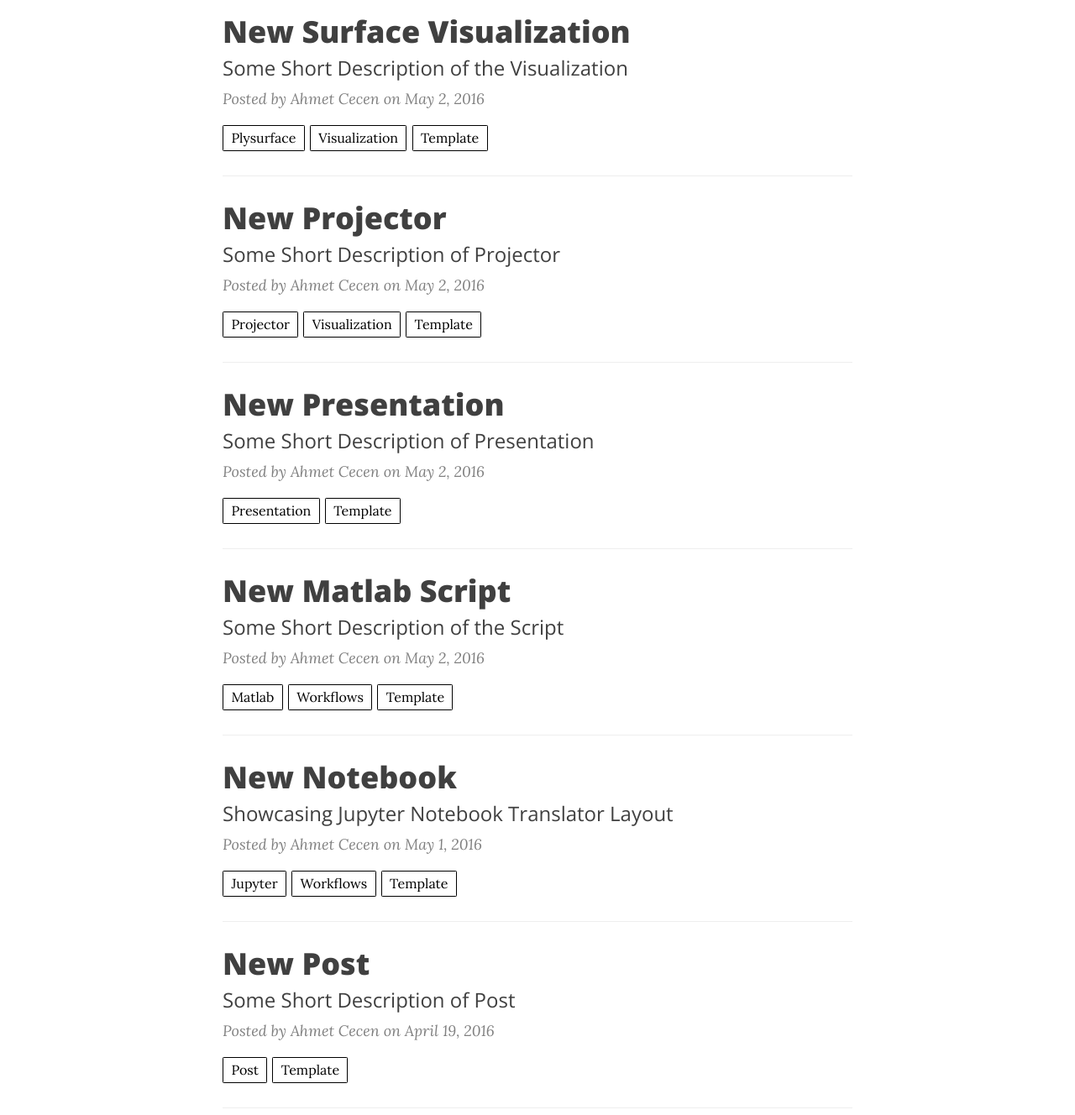
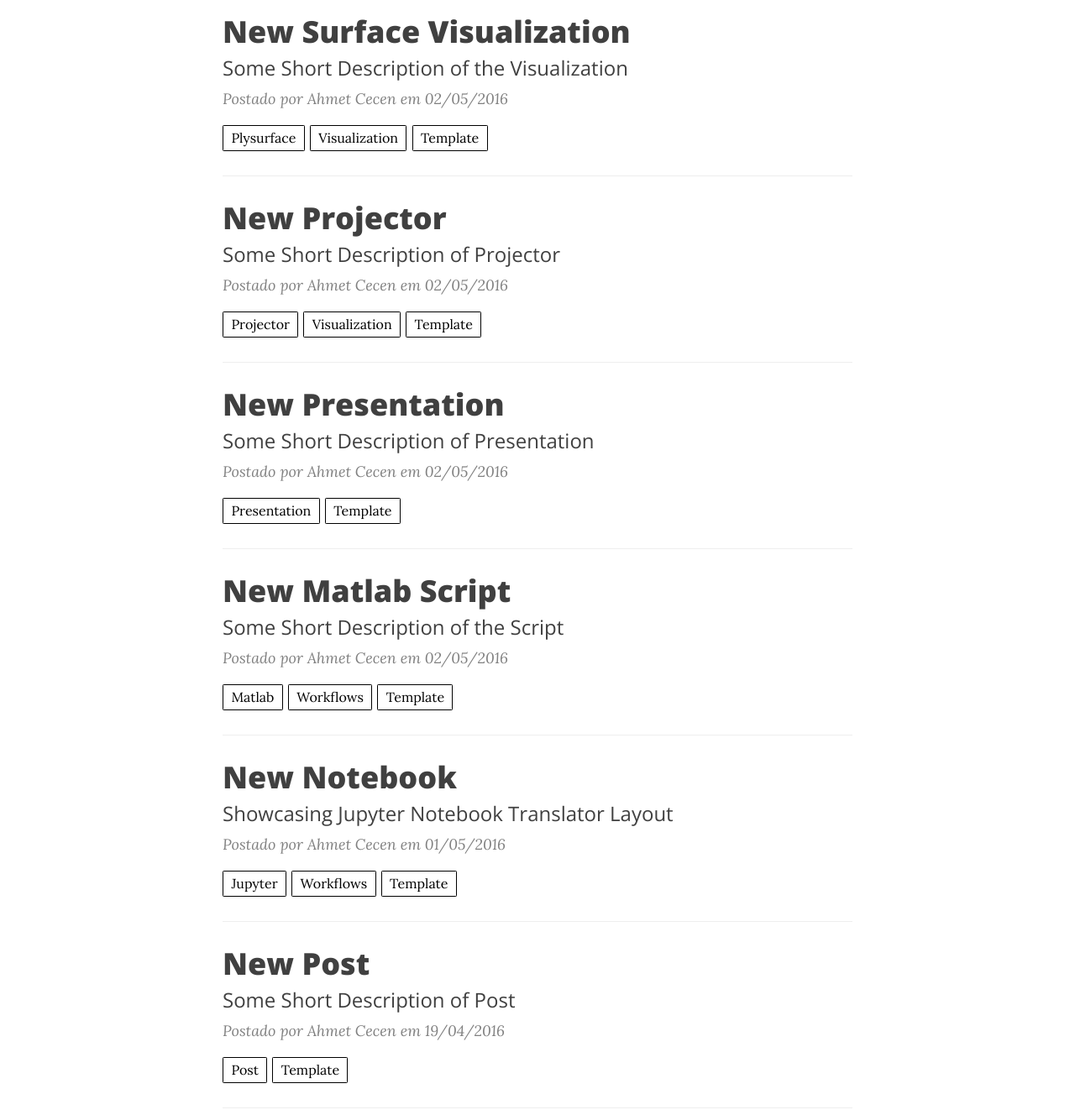
Before and after one commit to hs-macunaima/blog, a Jekyll site: the page built from index.html, in a window 1280 px wide. Shown: the part 480-1808 px from the top of the page at 84% size. Built offline with Jekyll 4.4.1, drawn with Linux system fonts in a browser that asks for light colours; nearby versions of some CDN libraries; the list of posts is cut into pages by our own code.

Commit message:
tradução a index

```diff
--- a/index.html
+++ b/index.html
@@ -12,9 +12,9 @@ layout: page
         </h3>
         {% endif %}
     </a>
-    <p class="post-meta" style="margin-bottom:5px">Posted by {{ post.author }} on {{ post.date | date: "%B %-d, %Y" }}</p>
+    <p class="post-meta" style="margin-bottom:5px">Postado por {{ post.author }} em {{ post.date | date: "%d/%m/%Y" }}</p>
 	<div class="notepad-index-post-tags" style="">
-		{% for tag in post.tags %}<a href="{{ site.baseurl }}/search/index.html#{{ tag | cgi_encode }}" title="Other posts from the {{ tag | capitalize }} tag">{{ tag | capitalize }}</a>{% unless forloop.last %}&nbsp;{% endunless %}{% endfor %}
+		{% for tag in post.tags %}<a href="{{ site.baseurl }}/search/index.html#{{ tag | cgi_encode }}" title="Outros posts com a {{ tag | capitalize }} tag">{{ tag | capitalize }}</a>{% unless forloop.last %}&nbsp;{% endunless %}{% endfor %}
 	</div>
 </div>
 <hr>
```
Also changed, not shown: other parts of index.html (+2 -2 lines).
